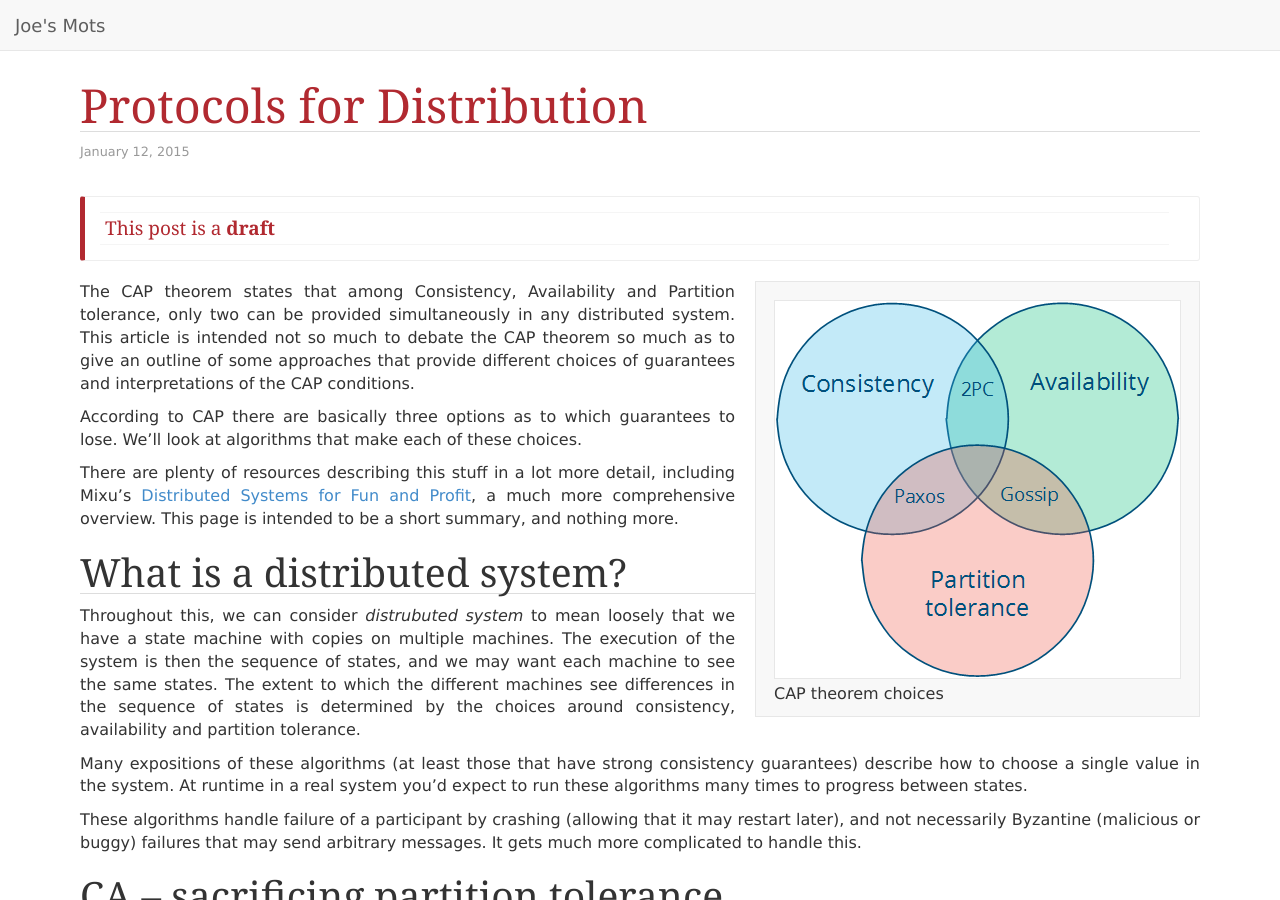
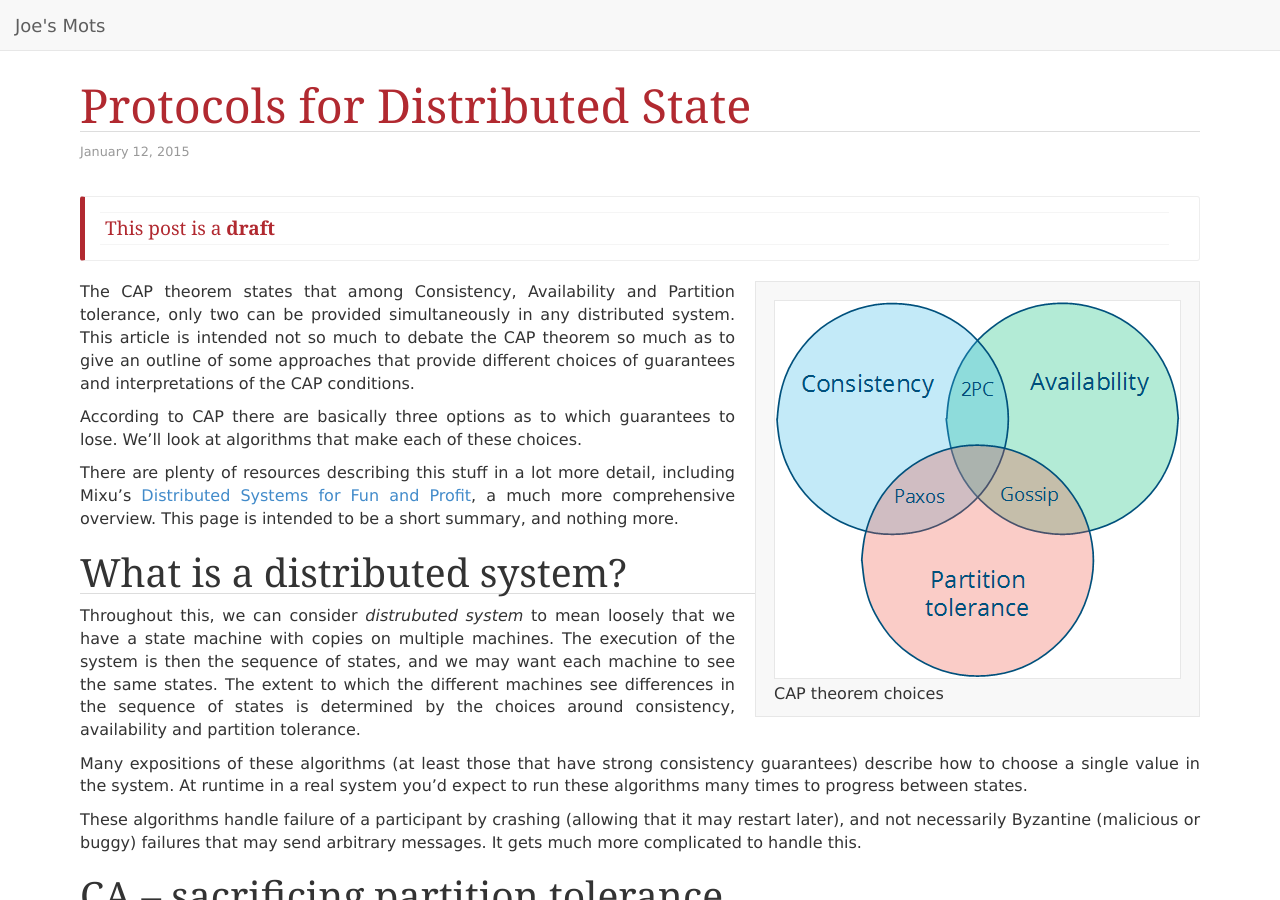
Before and after one commit to joekearney/joekearney.github.io, a Jekyll site: the page built from _posts/2015-01-12-distrib-protocols.md, in a window 1280 px wide and 900 px high. Built offline with Jekyll 4.4.1, drawn with Linux system fonts in a browser that asks for light colours; nearby versions of some CDN libraries; some web fonts are replaced; Markdown is read by kramdown in place of the engine named in the settings.

Commit message:
post rename

```diff
--- a/_posts/2015-01-12-distrib-protocols.md
+++ b/_posts/2015-01-12-distrib-protocols.md
@@ -1,6 +1,6 @@
 ---
 layout: post
-title: Protocols for Distribution
+title: Protocols for Distributed State
 categories:
 - work
 tags:
```
